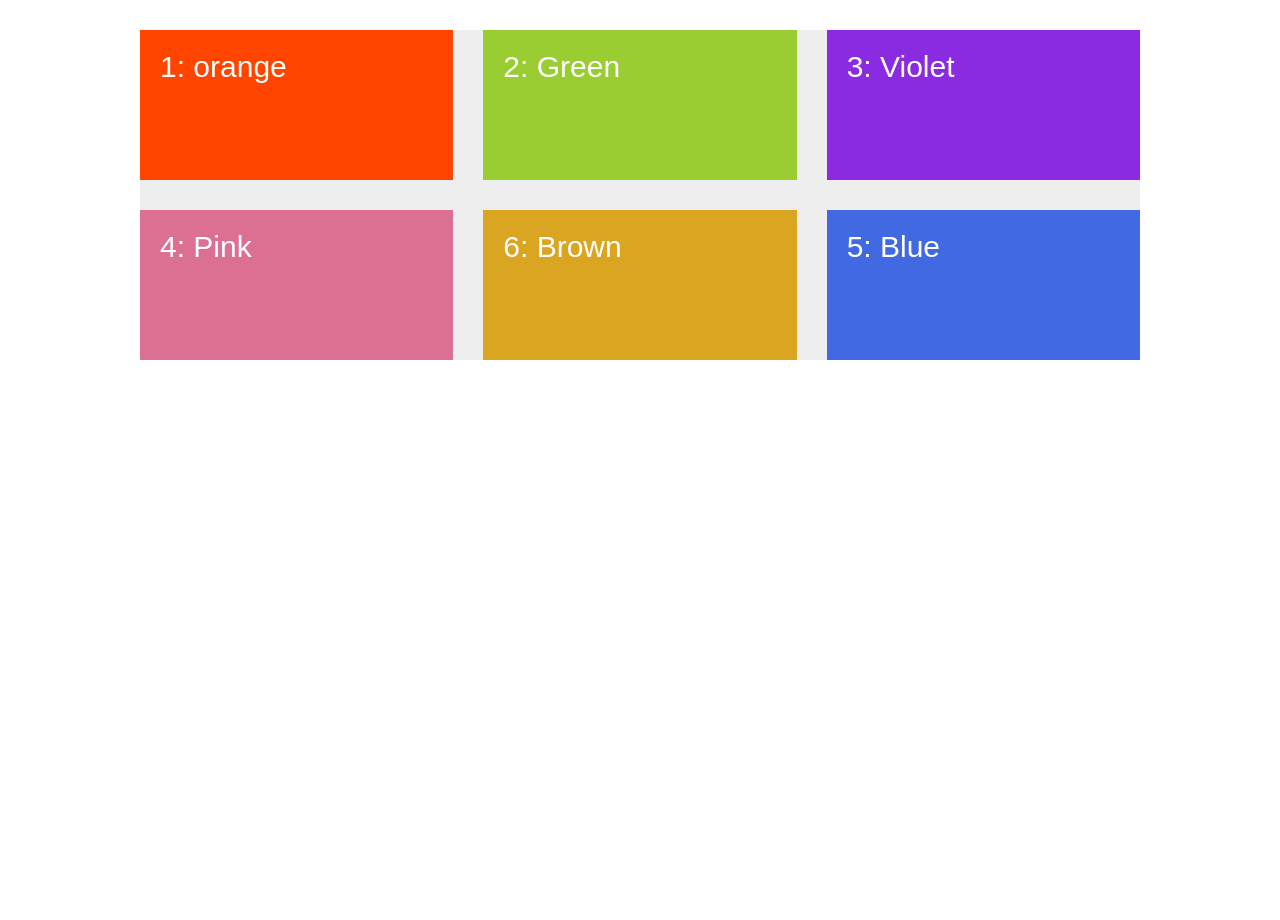
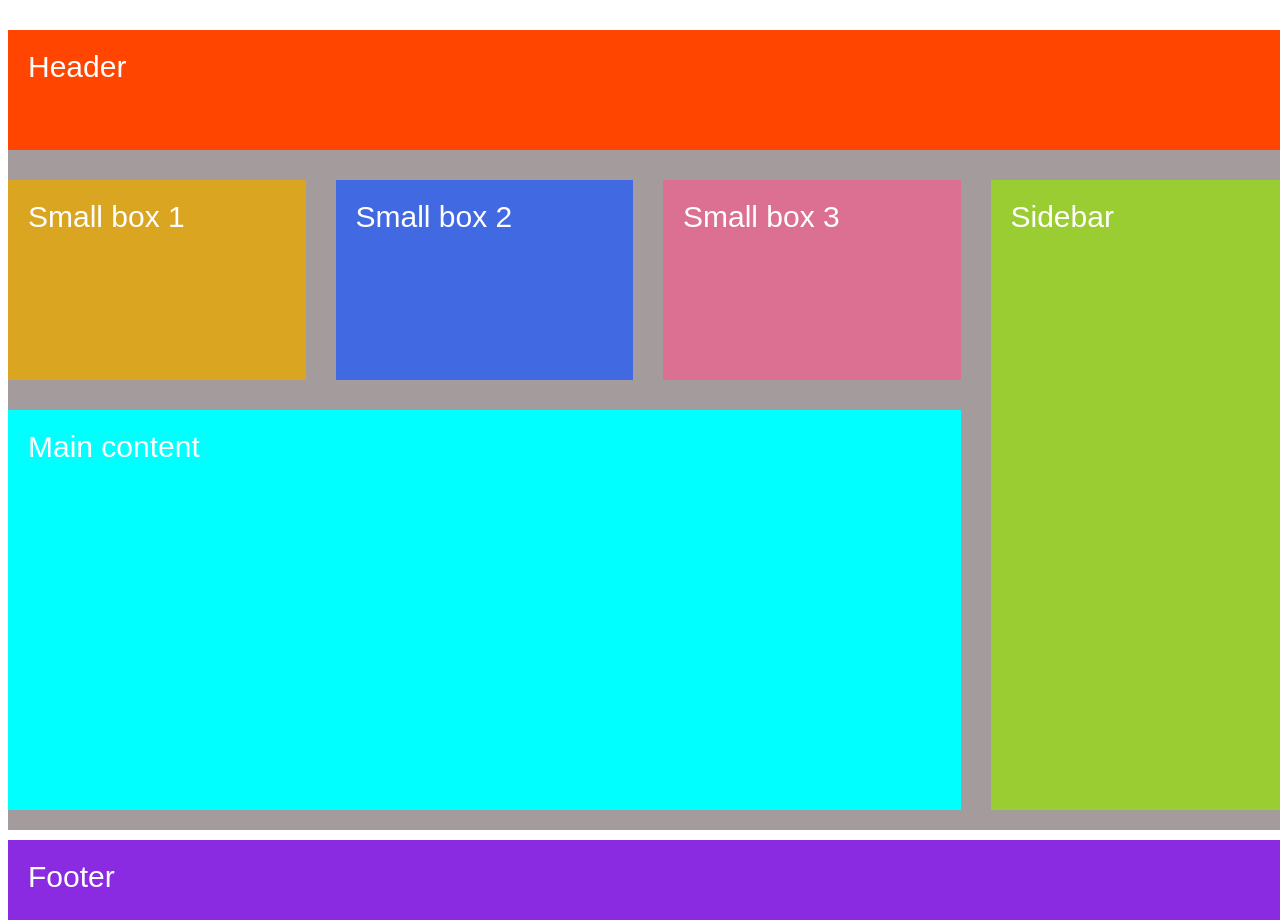
Before and after one commit to parente-formations/quick-introduction-grid-layouts, a website: page index.html in a window 1280 px wide. Before the commit the page ends 800 px from the top, so only its background shows below. Drawn offline with Linux system fonts and the light colour scheme.

Commit message:
chanllange layout

```diff
--- a/index.html
+++ b/index.html
@@ -11,13 +11,23 @@
     <title>nexter &mdash; your home, your freedom</title>
   </head>
   <body>
-    <div class="container">
-      <item class="item item--1">1: orange</item>
-      <item class="item item--2">2: Green</item>
-      <item class="item item--3">3: Violet</item>
-      <item class="item item--4">4: Pink</item>
-      <item class="item item--5">5: Blue</item>
-      <item class="item item--6">6: Brown</item>
+    <!--div class="container">
+      <div class="item item--1">1: orange</div>
+      <div class="item item--2">2: Green</div>
+      <div class="item item--3">3: Violet</div>
+      <div class="item item--4">4: Pink</div>
+      <div class="item item--5">5: Blue</div>
+      <div class="item item--6">6: Brown</div>
+    </div-->
+
+    <div class="container_challange">
+      <div class="item header">Header</div>
+      <div class="item small__box--1">Small box 1</div>
+      <div class="item small__box--2">Small box 2</div>
+      <div class="item small__box--3">Small box 3</div>
+      <div class="item sidebar">Sidebar</div>
+      <div class="item main">Main content</div>
+      <div class="item footer">Footer</div>
     </div>
   </body>
 </html>
--- a/sass/main.scss
+++ b/sass/main.scss
@@ -11,11 +11,11 @@
 @import 'footer';
 
 .container {
+  display: grid;
   background-color: #eee;
   width: 1000px;
   margin: 30px auto;
 
-  display: grid;
   grid-template-rows: repeat(2, 150px);
   // grid-template-columns: repeat(3, 150px);
   // grid-template-columns: 1fr 2fr 1fr;
@@ -53,6 +53,8 @@
     }
     &--4 {
       background-color: palevioletred;
+      //grid-column: 1 / span 3;
+      grid-column: 2 / -1;
     }
     &--5 {
       background-color: royalblue;
@@ -64,3 +66,59 @@
     }
   }
 }
+
+.container_challange {
+  display: grid;
+  background-color: rgb(164, 156, 156);
+  width: 100vw;
+  height: 100vh;
+  margin: 30px auto;
+
+  grid-template-rows: 15% 25% 50% 10%;
+  grid-template-columns: repeat(4, 1fr);
+
+  gap: 30px;
+
+  .item {
+    padding: 20px;
+    font-size: 30px;
+    font-family: sans-serif;
+    color: white;
+
+    &.header {
+      background-color: orangered;
+      grid-column: 1 / -1;
+    }
+
+    &.small__box {
+      &--1 {
+        background-color: goldenrod;
+      }
+
+      &--2 {
+        background-color: royalblue;
+      }
+
+      &--3 {
+        background-color: palevioletred;
+      }
+    }
+
+    &.main {
+      background-color: aqua;
+      grid-column: 1 / span 3;
+    }
+
+    &.sidebar {
+      background-color: yellowgreen;
+      grid-row: 2 / span 2;
+      grid-column-start: 4;
+      // grid-column: 5 / span 3;
+    }
+
+    &.footer {
+      background-color: blueviolet;
+      grid-column: 1 / -1;
+    }
+  }
+}
```
Also changed, not shown: css/style.css.
